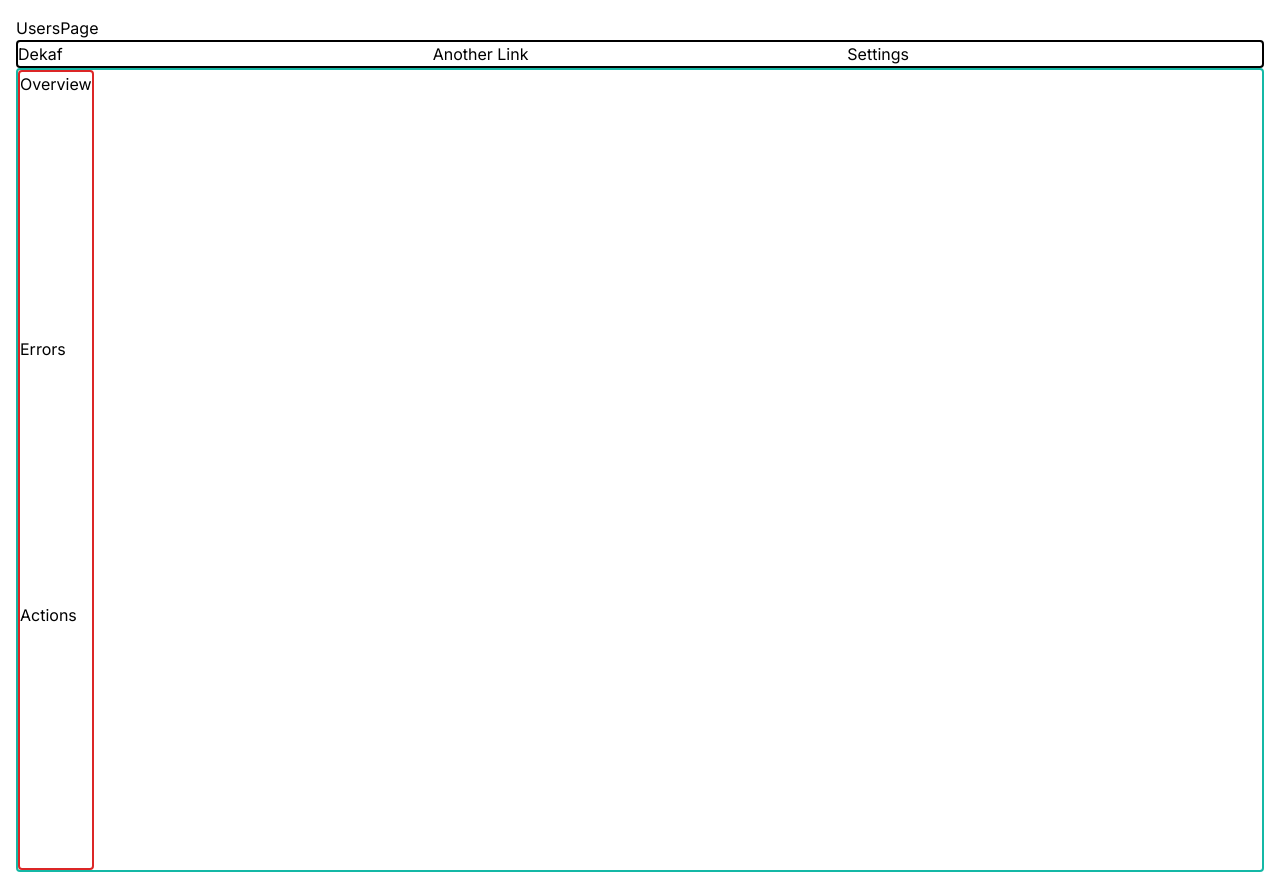
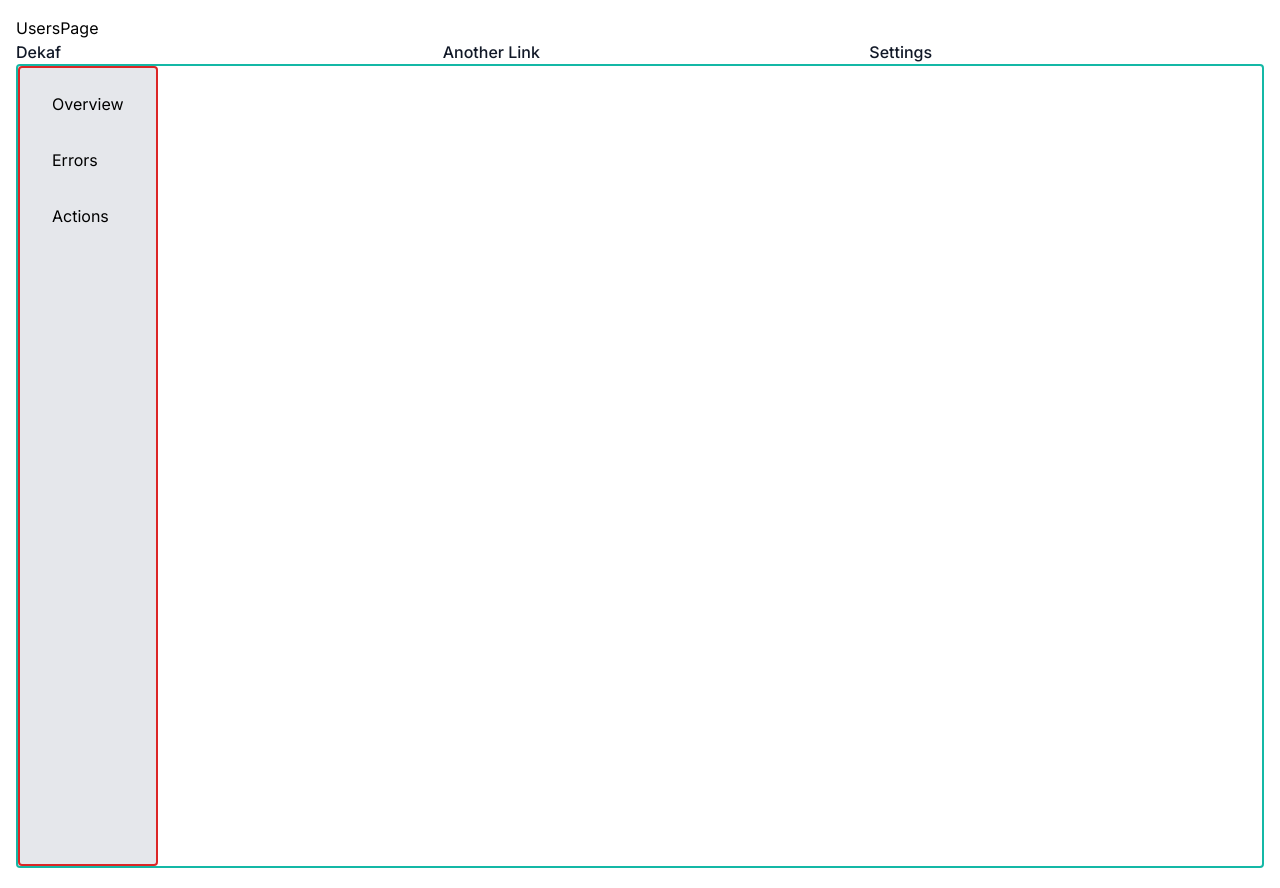
Before and after one commit to oslabs-beta/Dekaf2, a Next.js app in the folder client/: page /users in a window 1280 px wide. Built offline with nearby package versions, Linux system fonts and the light colour scheme.

Commit message:
navbar and vertical navbar changes

```diff
--- a/client/src/app/components/NavBar.tsx
+++ b/client/src/app/components/NavBar.tsx
@@ -5,31 +5,89 @@ import VerticalNavBar from './VerticalNavBar';
 const NavBar = () => {
 
     return (
-        <div>
-            <ul className=" flex-row flex text-black rounded border-2 border-solid border-black">
-              <li className="basis-1/3">
+        // <div>
+        //     <ul className=" flex-row flex text-black rounded border-2 border-solid border-black">
+        //       <li className="basis-1/3">
+        //         <Link href="/">
+        //           <p>Dekaf</p>
+        //         </Link>
+        //       </li>
+
+        //       <li className="basis-1/3">
+        //         <Link href="/users">
+        //           <p>Another Link</p>
+        //         </Link>
+        //       </li>
+
+        //       <li className="basis-1/3">
+        //         <Link href="/services">
+        //           <p>Settings</p>
+        //         </Link>
+        //       </li>
+        //     </ul>
+        //     <div className='flex rounded border-2 border-solid border-teal-500'>
+        //         <VerticalNavBar/>
+        //     </div>
+
+        // </div>
+
+
+    // <div>
+    //     <div>
+    //     <ul className="flex flex-row justify-between items-center text-black rounded-md border-2 border-solid border-black bg-gray-200 p-4 shadow-md">
+    //         <li className="flex-1">
+    //         <Link href="/">
+    //             <p className="text-center block py-2 px-4 rounded-md hover:bg-blue-500 hover:text-white">Dekaf</p>
+    //         </Link>
+    //         </li>
+
+    //         <li className="flex-1">
+    //         <Link href="/users">
+    //             <p className="text-center block py-2 px-4 rounded-md bg-blue-500 text-white font-semibold hover:bg-blue-600 cursor-pointer transition-colors duration-300">Another Link</p>
+    //         </Link>
+    //         </li>
+
+    //         <li className="flex-1">
+    //         <Link href="/settings">
+    //             <p className="text-center block py-2 px-4 rounded-md bg-blue-500 text-white font-semibold hover:bg-blue-600 cursor-pointer transition-colors duration-300">Settings</p>
+    //         </Link>
+    //         </li>
+    //     </ul>
+    //     </div>
+
+    //     <div className='flex rounded border-2 border-solid border-teal-500'>
+    //     <VerticalNavBar/>
+    //     </div>
+    // </div>
+
+
+ <div className="hidden w-full md:block md:w-auto " id="navbar-default">
+      <ul className="font-medium flex flex-col p-4 md:p-0 mt-4 border border-gray-100 rounded-lg bg-gray-50 md:flex-row md:space-x-8 rtl:space-x-reverse md:mt-0 md:border-0 md:bg-white dark:bg-gray-800 md:dark:bg-gray-900 dark:border-gray-700 ">
+
+      <li className="flex-1">
             <Link href="/">
-                  <p>Dekaf</p>
+                <p className="block py-2 px-3 text-gray-900 rounded hover:bg-gray-100 md:hover:bg-transparent md:border-0 md:hover:text-blue-700 md:p-0 dark:text-white md:dark:hover:text-blue-500 dark:hover:bg-gray-700 dark:hover:text-white md:dark:hover:bg-transparent">Dekaf</p>
+            </Link>
+      </li>
+      <li className="flex-1">
+            <Link href="/users">
+                <p className="block py-2 px-3 text-gray-900 rounded hover:bg-gray-100 md:hover:bg-transparent md:border-0 md:hover:text-blue-700 md:p-0 dark:text-white md:dark:hover:text-blue-500 dark:hover:bg-gray-700 dark:hover:text-white md:dark:hover:bg-transparent">Another Link</p>
             </Link>
         </li>
 
-              <li className="basis-1/3">
-                <Link href="/users">
-                  <p>Another Link</p>
+        <li className="flex-1">
+            <Link href="/settings">
+                <p className="block py-2 px-3 text-gray-900 rounded hover:bg-gray-100 md:hover:bg-transparent md:border-0 md:hover:text-blue-700 md:p-0 dark:text-white md:dark:hover:text-blue-500 dark:hover:bg-gray-700 dark:hover:text-white md:dark:hover:bg-transparent">Settings</p>
             </Link>
          </li>
 
-              <li className="basis-1/3">
-                <Link href="/services">
-                  <p>Settings</p>
-                </Link>
-              </li>
       </ul>
       <div className='flex rounded border-2 border-solid border-teal-500'>
         <VerticalNavBar/>
         </div>
+      </div>
 
-        </div>
+
     )
 
 }
--- a/client/src/app/components/VerticalNavBar.tsx
+++ b/client/src/app/components/VerticalNavBar.tsx
@@ -4,26 +4,67 @@ import React from 'react';
 const VerticalNavBar = () => {
 
     return (
-        <div>
-            <ul className=" h-screen flex-col flex text-black rounded border-2 border-solid border-red-600">
-              <li className="basis-1/3">
+        // <div className='h-screen '>
+        //     <ul className=" flex-col flex text-black rounded border-2 border-solid border-red-600">
+        //       <li className="basis-1/3">
+        //         <Link href="/overview">
+        //           <p>Overview</p>
+        //         </Link>
+        //       </li>
+
+        //       <li className="basis-1/3">
+        //         <Link href="/">
+        //           <p>Errors</p>
+        //         </Link>
+        //       </li>
+        //       <li className="basis-1/3">
+        //         <Link href="/">
+        //           <p>Actions</p>
+        //         </Link>
+        //       </li>
+        //     </ul>
+        // </div>
+
+        <div className='h-screen flex justify-start '>
+    <ul className="flex flex-col gap-4 text-black rounded border-2 border-solid border-red-600 p-4 bg-gray-200">
+      <li>
         <Link href="/overview">
-                  <p>Overview</p>
+          <p className="block py-2 px-4 rounded hover:bg-red-600 hover:text-white">Overview</p>
         </Link>
       </li>
-
-              <li className="basis-1/3">
-                <Link href="/">
-                  <p>Errors</p>
+      <li>
+        <Link href="/errors">
+          <p className="block py-2 px-4 rounded hover:bg-red-600 hover:text-white">Errors</p>
         </Link>
       </li>
-              <li className="basis-1/3">
-                <Link href="/">
-                  <p>Actions</p>
+      <li>
+        <Link href="/actions">
+          <p className="block py-2 px-4 rounded hover:bg-red-600 hover:text-white">Actions</p>
         </Link>
       </li>
     </ul>
   </div>
+
+
+// {/* <div className='h-screen flex justify-center items-center bg-gray-100'>
+//     <ul className="flex flex-col gap-4 text-black rounded-lg border-2 border-solid border-red-600 p-4 shadow-md bg-white">
+//       <li>
+//         <Link href="/overview">
+//           <p className="cursor-pointer py-3 px-6 rounded-lg bg-red-600 text-white font-semibold text-center hover:bg-red-700 transition-colors duration-300">Overview</p>
+//         </Link>
+//       </li>
+//       <li>
+//         <Link href="/errors">
+//           <p className="cursor-pointer py-3 px-6 rounded-lg bg-red-600 text-white font-semibold text-center hover:bg-red-700 transition-colors duration-300">Errors</p>
+//         </Link>
+//       </li>
+//       <li>
+//         <Link href="/actions">
+//           <p className="cursor-pointer py-3 px-6 rounded-lg bg-red-600 text-white font-semibold text-center hover:bg-red-700 transition-colors duration-300">Actions</p>
+//         </Link>
+//       </li>
+//     </ul>
+//   </div> */}
 
     )
 
```
Lines whose indentation alone changed are shown as unchanged.
